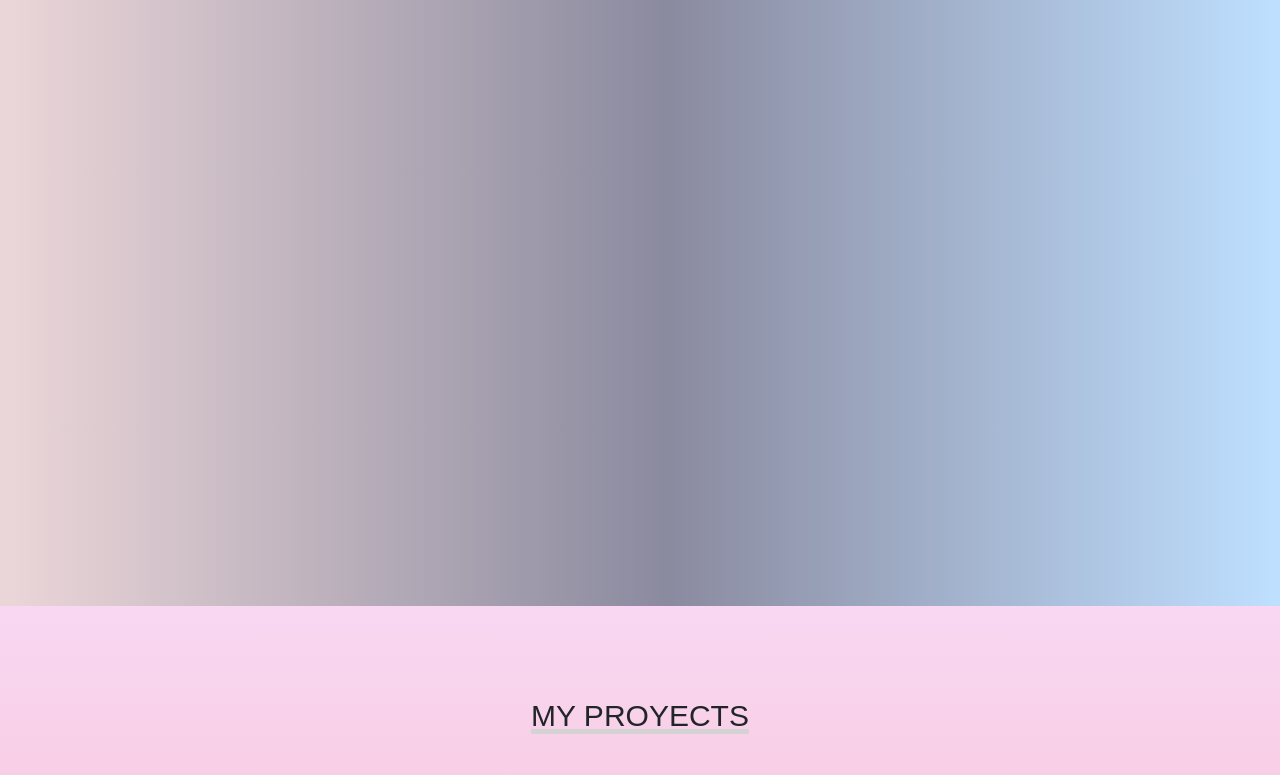
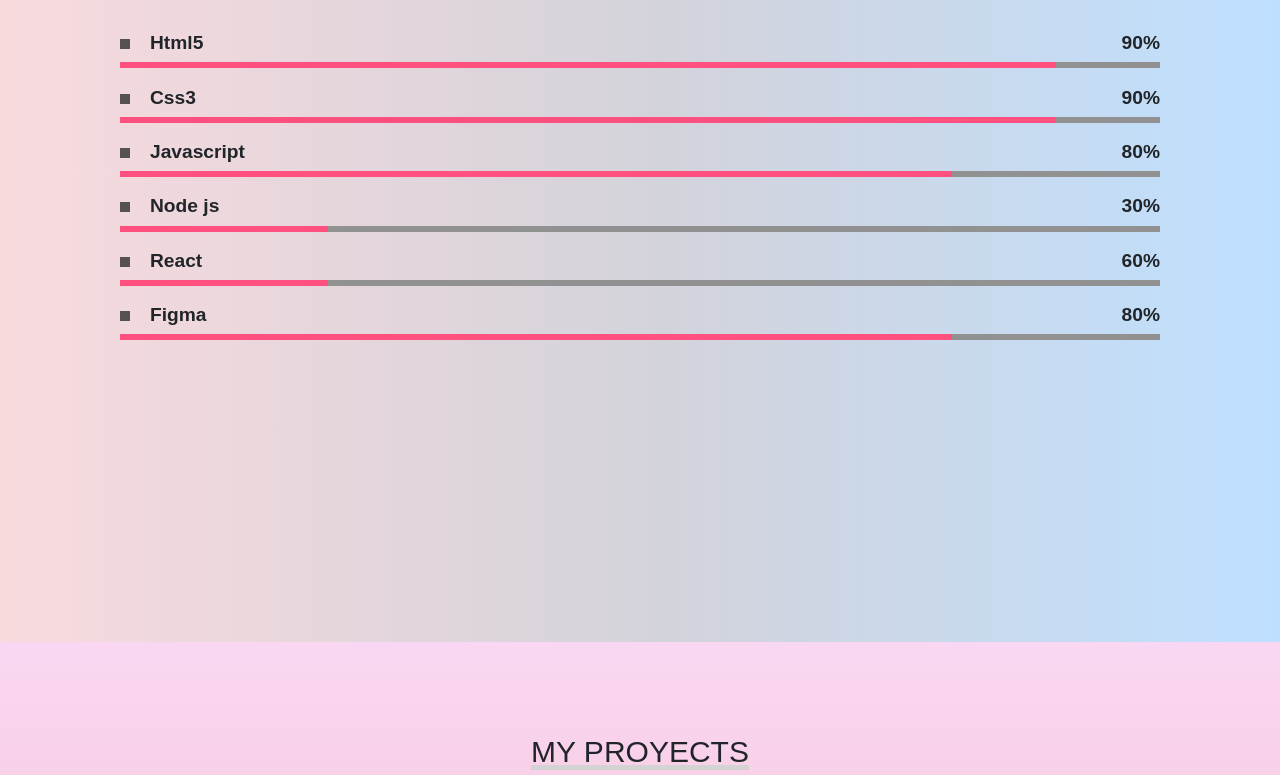
Before and after one commit to Shamelart/Portafolio-Palante2, a plain HTML site: page index.html in a window 1280 px wide. Shown: the part 846-1621 px from the top of the page. Drawn offline with nearby package versions, Linux system fonts and the light colour scheme; some packages are replaced by stand-ins of ours; a script that the page names is missing.

Commit message:
Modificacion css

```diff
--- a/index.html
+++ b/index.html
@@ -80,7 +80,72 @@
 			</div>
 		</section>
 
-		<section id="skill" class="skillsContainer">
+		<section id="skill" class="skillsContainer animado">
+			<h3>Habilidades</h3>
+			<div class="skllis">
+				<div class="skill">
+					<div class="info">
+						<p><span class="lista"></span>Html5</p>
+						<span class="porcentaje">90%</span>
+					</div>
+					<div class="barra">
+						<div id="html" class="barra-progreso1"></div>
+					</div>
+				</div>
+
+				<div class="skill">
+					<div class="info">
+						<p><span class="lista"></span>Css3</p>
+						<span class="porcentaje">90%</span>
+					</div>
+					<div class="barra">
+						<div id="css" class="barra-progreso2"></div>
+					</div>
+				</div>
+
+				<div class="skill">
+					<div class="info">
+						<p><span class="lista"></span>Javascript</p>
+						<span class="porcentaje">80%</span>
+					</div>
+					<div class="barra">
+						<div id="js" class="barra-progreso3"></div>
+					</div>
+				</div>
+
+				<div class="skill">
+					<div class="info">
+						<p><span class="lista"></span>Node js</p>
+						<span class="porcentaje">30%</span>
+					</div>
+					<div class="barra">
+						<div id="node" class="barra-progreso4"></div>
+					</div>
+				</div>
+
+				<div class="skill">
+					<div class="info">
+						<p><span class="lista"></span>React</p>
+						<span class="porcentaje">60%</span>
+					</div>
+					<div class="barra">
+						<div id="react" class="barra-progreso5"></div>
+					</div>
+				</div>
+
+				<div class="skill">
+					<div class="info">
+						<p><span class="lista"></span>Figma</p>
+						<span class="porcentaje">80%</span>
+					</div>
+					<div class="barra">
+						<div id="figma" class="barra-progreso6"></div>
+					</div>
+				</div>
+			</div>
+
+
+
 
 		</section>
 
--- a/js/main.js
+++ b/js/main.js
@@ -18,6 +18,7 @@ window.addEventListener("load", (e) => {
   const cv = $('.cv');
   const skill = $('#skill');
   const skillsContainer = $('.skillsContainer');
+  const animado = $('.animado')
 
   darkModeToggle.addEventListener('click', () => {
     body.classList.toggle('dark-mode');
@@ -117,5 +118,17 @@ window.addEventListener("load", (e) => {
 			</div>`
   });
 
+  const mostrarScroll = () => {
+	let scrollTop = document.documentElement.scrollTop;
+	for (i = 0; 1 < animado.length; i++) {
+		let alturaAnimada = animado[i].offsetTop;
+		if (alturaAnimada = 500 < scrollTop) {
+			animado[i].style.opacity = 1;
+		}
+	}
+  }
+
+  window.addEventListener('scroll', mostrarScroll);
+
 
 })
--- a/styles/contacto.css
+++ b/styles/contacto.css
@@ -2,7 +2,7 @@
 #contacs {
     max-width: 100vw;
     min-height: 100vh;
-    background-image: linear-gradient(rgba(175, 89, 158, 0.682), rgba(235, 110, 110, 0.525));
+    background-image: linear-gradient(rgba(175, 89, 158, 0.368), rgba(235, 110, 110, 0.297));
     background-size: cover;
     display: flex;
     flex-direction: column;
@@ -13,7 +13,7 @@
     text-align: center;
     font-size: 20px;
     text-transform: uppercase;
-    padding: 5em 0 1.3em 0;
+    padding: 4em 0 1.3em 0;
     text-decoration-line: underline;
     text-decoration-color: #d3d3d3;
 }
@@ -48,7 +48,6 @@
     left: 5.5em;
     right: 1em;
     width: 0;
-    background-image: linear-gradient(rgb(236, 123, 213), rgb(229, 66, 66));
     border-right: 1px solid #f80a49;
     animation: typing 3s infinite alternate steps(11);
 }
--- a/styles/main.css
+++ b/styles/main.css
@@ -207,7 +207,7 @@
     }
 
     #home .presentacion .inicio .cv a {
-        margin: 2px 50px;
+        margin: 20px 50px;
         font-size: 1.5em;
     }
 
--- a/styles/navbar.css
+++ b/styles/navbar.css
@@ -12,7 +12,7 @@
 
 .contenido-header ul li a {
     text-decoration: none;
-    font-size: 1.3em;
+    font-size: 1em;
     color: #fff;
     margin: 5px;
     font-weight: 400;
--- a/styles/skill.css
+++ b/styles/skill.css
@@ -1,5 +1,11 @@
+.skillsContainer .animado {
+    opacity:  0;
+    transition: .5s;
+}
+
+
 .skillsContainer {
-    background: linear-gradient(90deg, rgba(141, 27, 40, 0.183) 1%, rgba(1, 0, 46, 0.458) 52%, rgba(0, 132, 255, 0.254) 100%);
+    background: linear-gradient(90deg, rgba(215, 53, 72, 0.183) 1%, rgba(1, 0, 46, 0.173) 52%, rgba(0, 132, 255, 0.254) 100%);
     background-size: cover;
     background-position: center center;
     max-width: 100vw;
@@ -158,7 +164,6 @@
         max-width: 100vw;
         margin: 1.2em 5em;
     }
-
 }
 
 @media only screen and (min-width: 1200px) {
```
